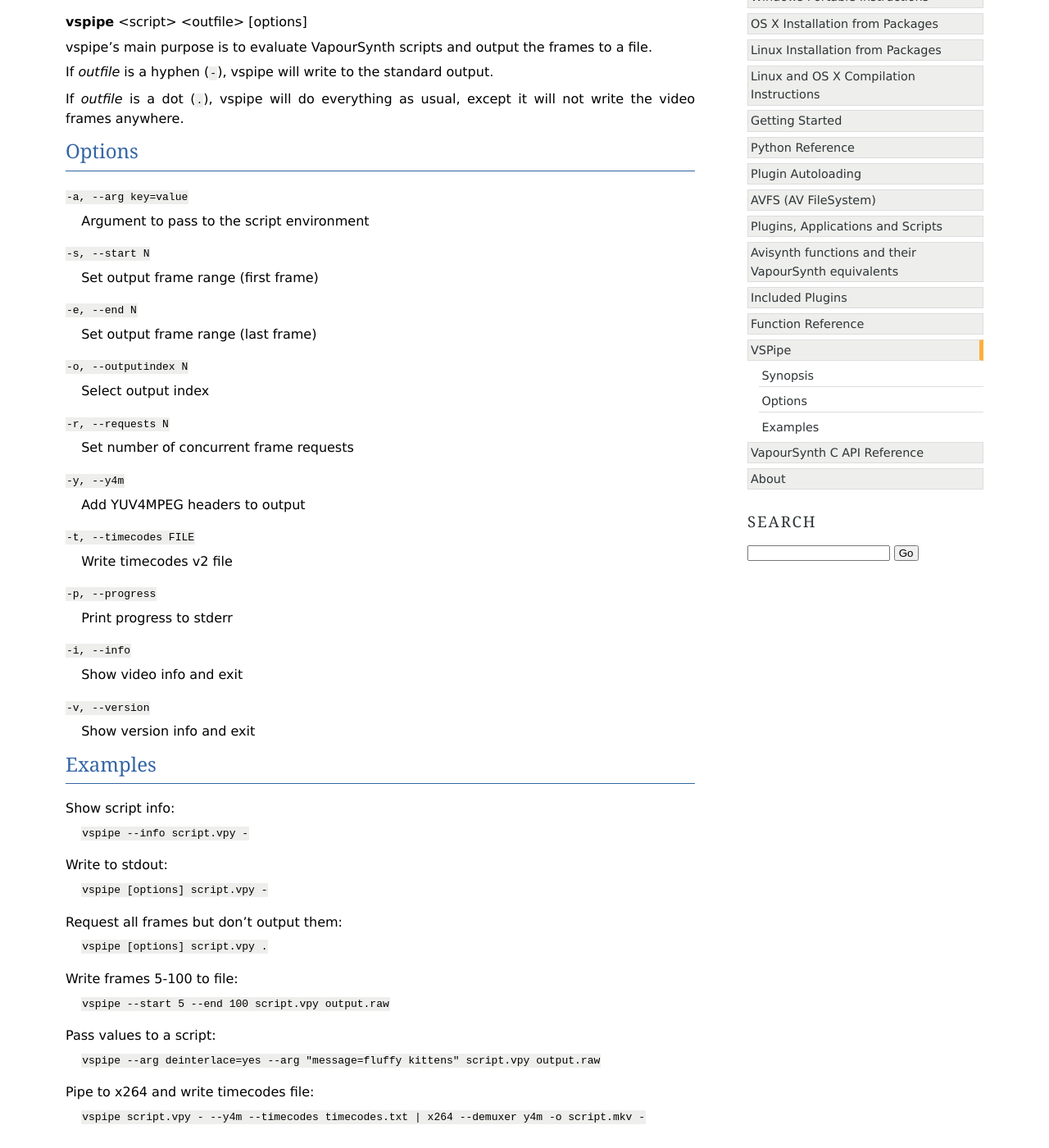
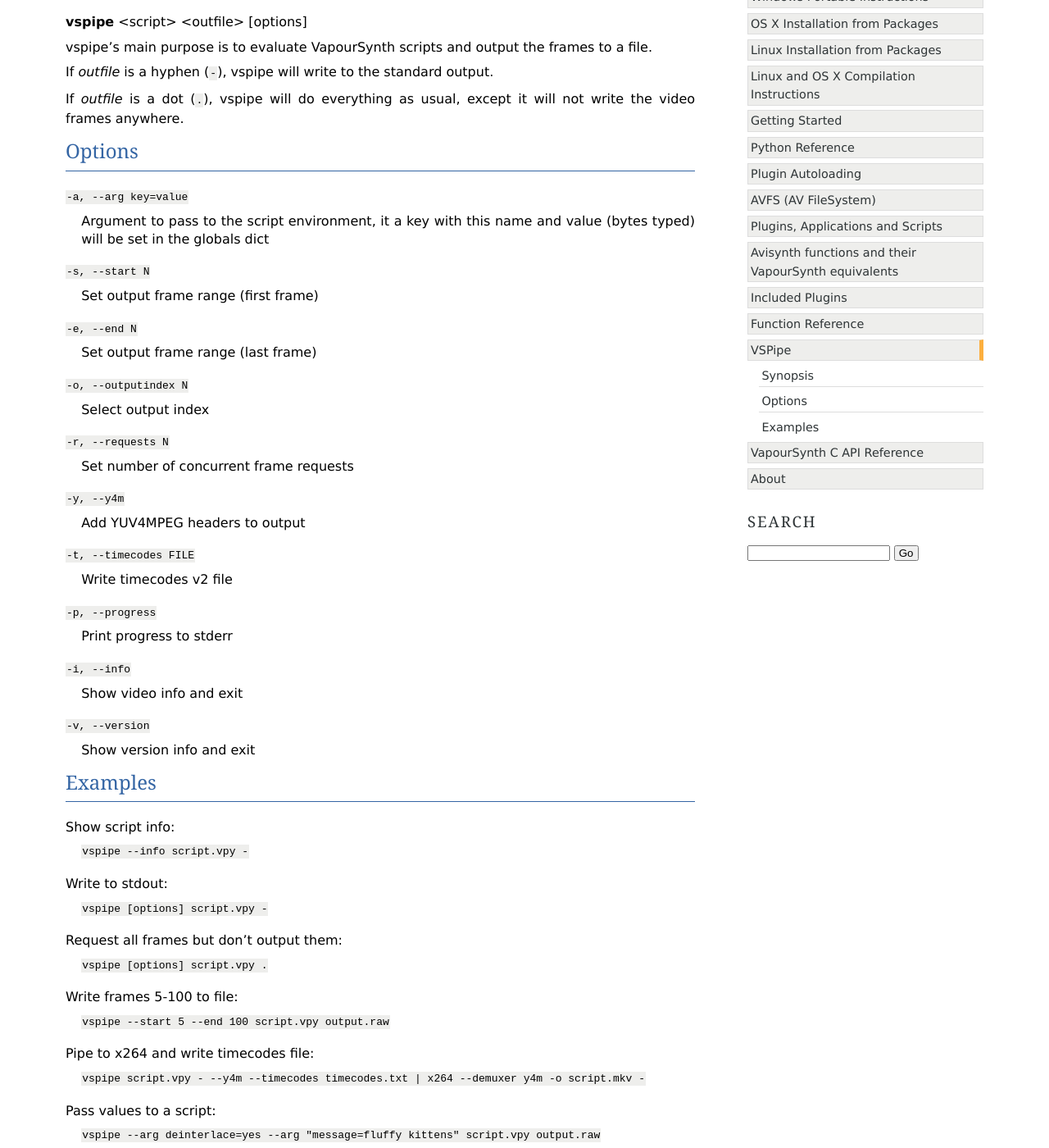
Before and after one commit to vapoursynth/vapoursynth, a Sphinx documentation site: the page built from doc/vspipe.rst, in a window 1280 px wide and 1400 px high, scrolled down 205 px. Shown: the whole window at 82% size. Built offline with Sphinx 7.4.7, drawn with Linux system fonts in a browser that asks for light colours; formulas are drawn with MathJax 3.

Commit message:
Clarify vsscript docs

```diff
--- a/doc/vspipe.rst
+++ b/doc/vspipe.rst
@@ -19,7 +19,7 @@
 =======
 
 ``-a, --arg key=value``
-    Argument to pass to the script environment
+    Argument to pass to the script environment, it a key with this name and value (bytes typed) will be set in the globals dict
 
 ``-s, --start N``
     Set output frame range (first frame)
@@ -64,8 +64,8 @@
 Write frames 5-100 to file:
     ``vspipe --start 5 --end 100 script.vpy output.raw``
 
+Pipe to x264 and write timecodes file:
+    ``vspipe script.vpy - --y4m --timecodes timecodes.txt | x264 --demuxer y4m -o script.mkv -``
+
 Pass values to a script:
     ``vspipe --arg deinterlace=yes --arg "message=fluffy kittens" script.vpy output.raw``
-
-Pipe to x264 and write timecodes file:
-    ``vspipe script.vpy - --y4m --timecodes timecodes.txt | x264 --demuxer y4m -o script.mkv -``
```
